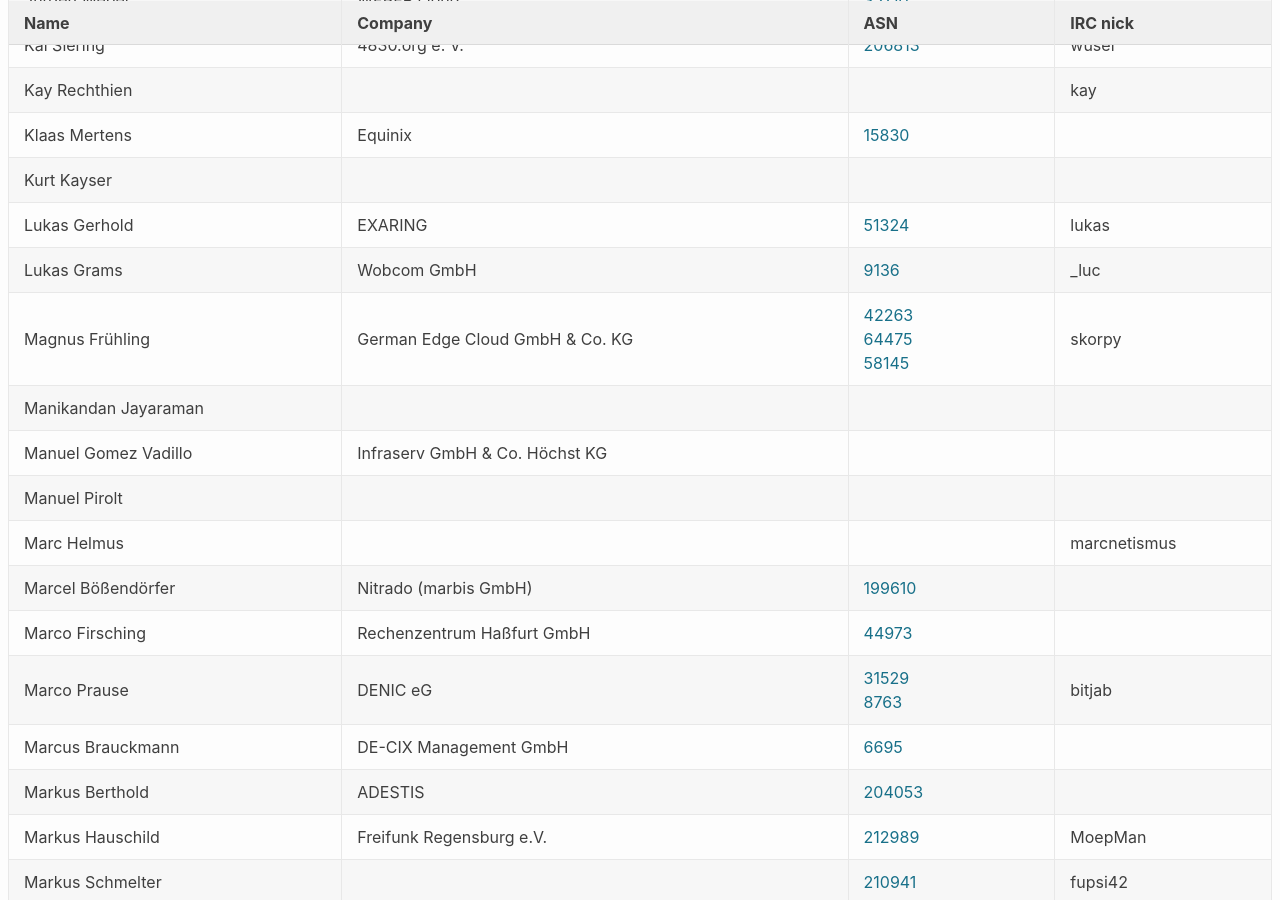
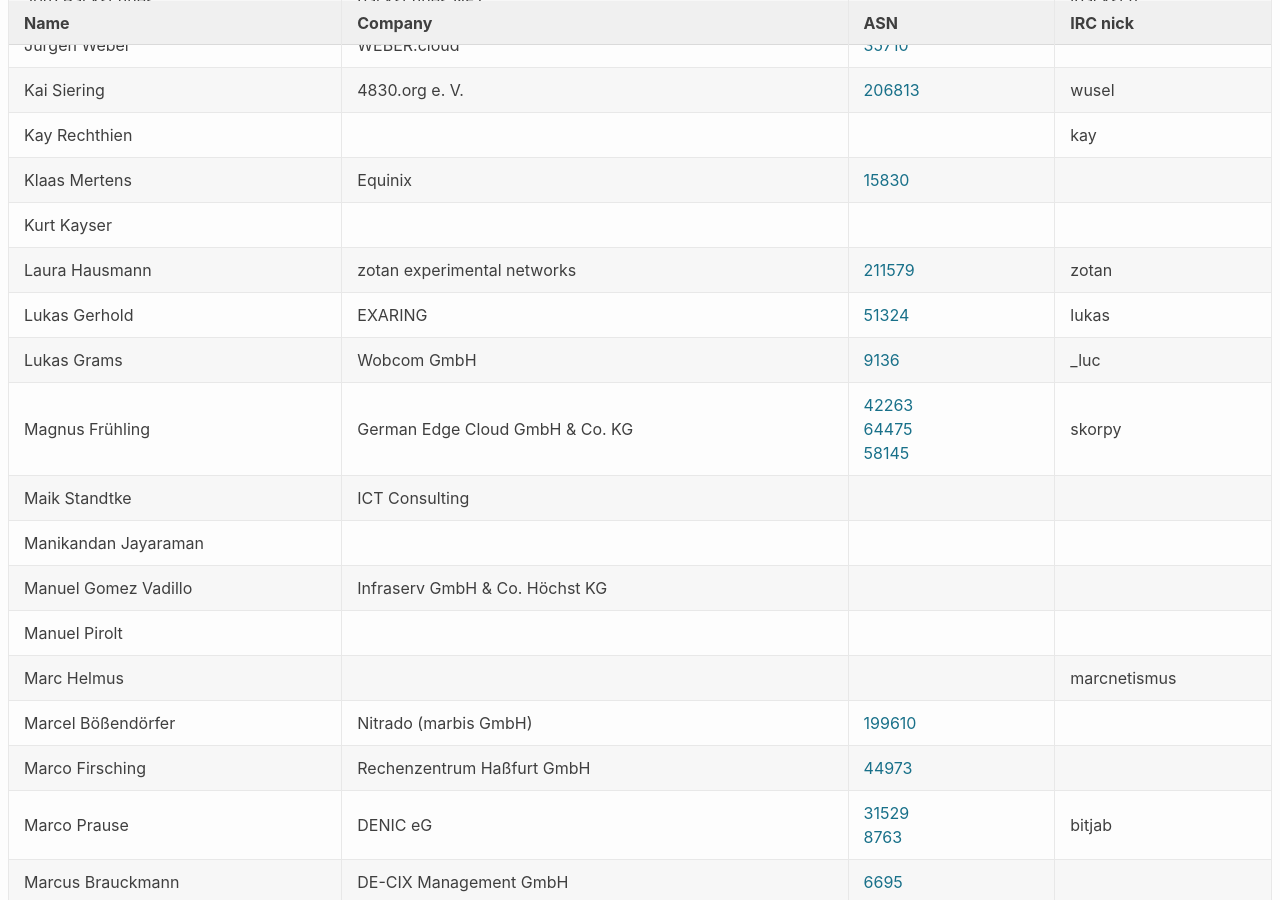
Before and after one commit to denog/pretix-attendeelist, a Jekyll site: the page built from denog13/index.markdown, in a window 1280 px wide and 900 px high, scrolled down 2353 px. Built offline with Jekyll 4.4.1, drawn with Linux system fonts in a browser that asks for light colours; some of the changed text lies outside the part shown.

Commit message:
Latest data: Wed Sep 29 14:49:50 UTC 2021

```diff
--- a/_data/attendees_denog13.json
+++ b/_data/attendees_denog13.json
@@ -22,6 +22,12 @@
     "company": "Init7 / Denog e.V.",
     "irc": null,
     "asn": "13030"
+  },
+  {
+    "name": "Arne Böttger",
+    "company": null,
+    "irc": "arnotron",
+    "asn": "35258"
   },
   {
     "name": "Ashar Khalid",
@@ -324,6 +330,12 @@
     "asn": null
   },
   {
+    "name": "Laura Hausmann",
+    "company": "zotan experimental networks",
+    "irc": "zotan",
+    "asn": "211579"
+  },
+  {
     "name": "Lukas Gerhold",
     "company": "EXARING",
     "irc": "lukas",
@@ -340,6 +352,12 @@
     "company": "German Edge Cloud GmbH & Co. KG",
     "irc": "skorpy",
     "asn": "42263 64475 58145"
+  },
+  {
+    "name": "Maik Standtke",
+    "company": "ICT Consulting",
+    "irc": null,
+    "asn": null
   },
   {
     "name": "Manikandan Jayaraman",
```
